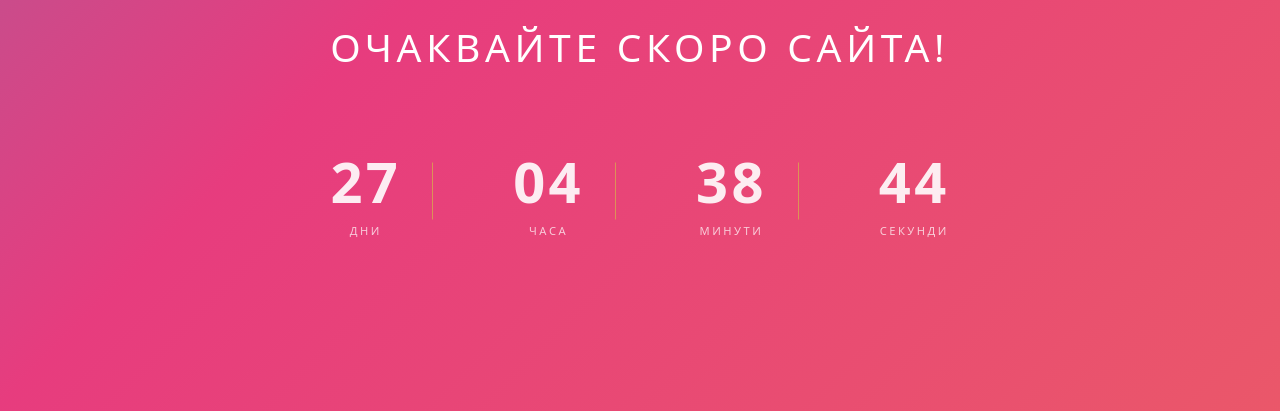
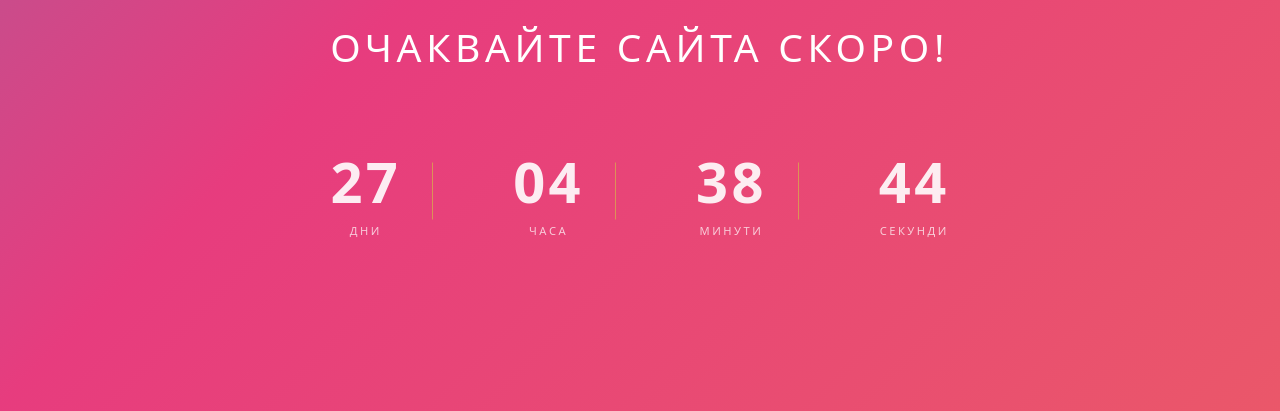
Before and after one commit to iamivanmihaylov/autoboost-see-you-soon, a plain HTML site: page index.html in a window 1280 px wide. Shown: the part 389-800 px from the top of the page. Drawn offline with Linux system fonts and the light colour scheme.

Commit message:
Update countdown text in index.html

```diff
--- a/index.html
+++ b/index.html
@@ -27,7 +27,7 @@
                     <span>Посетете сервиза</span>
                 </a>
             </div>
-            <p class="expect-soon__text">Очаквайте скоро сайта!</p>
+            <p class="expect-soon__text">Очаквайте сайта скоро!</p>
             <div class="expect-soon__countdown">
                 <div class="countdown__item">
                     <span class="countdown__value" id="countdown-days">0</span>
```
